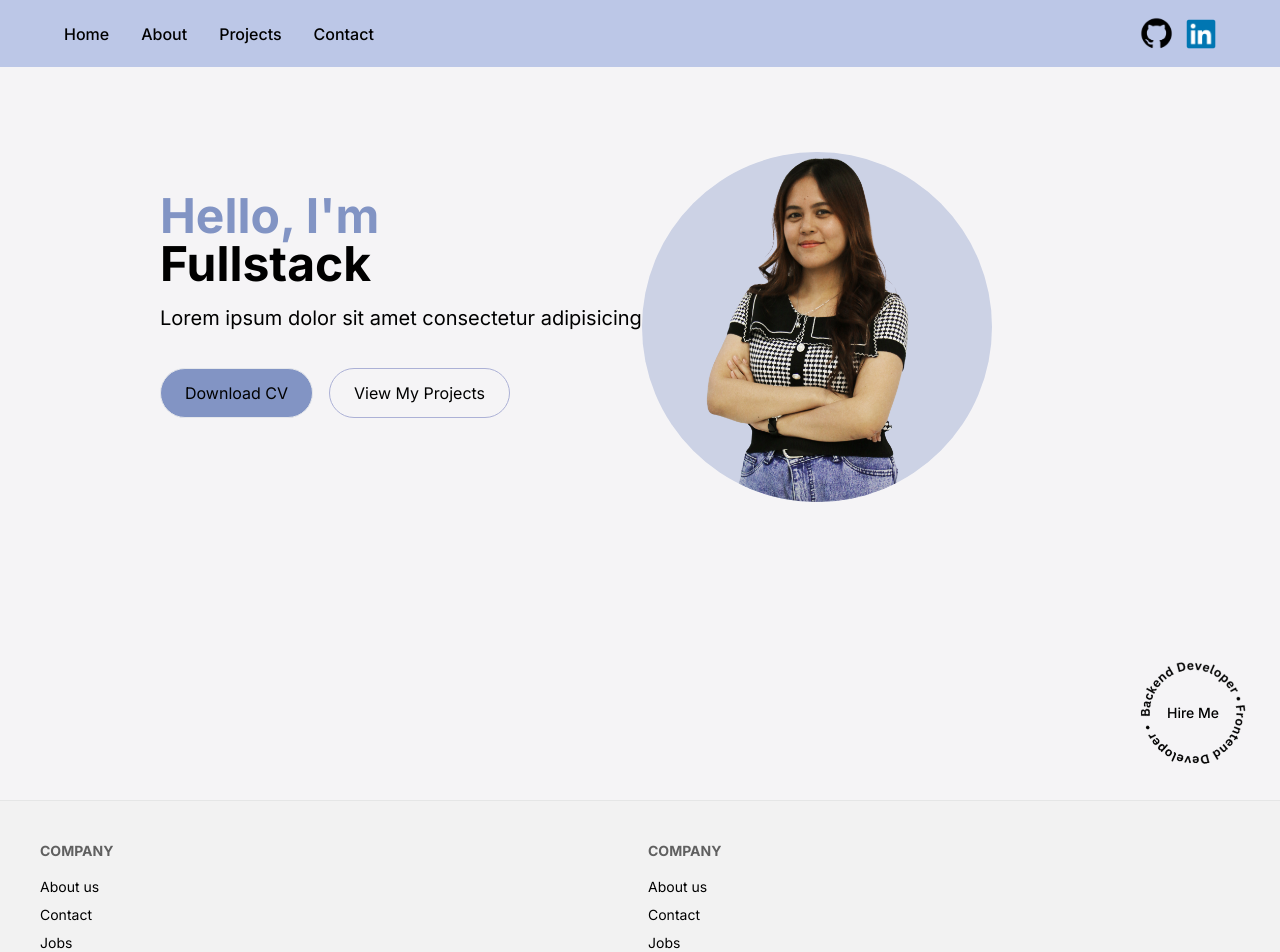
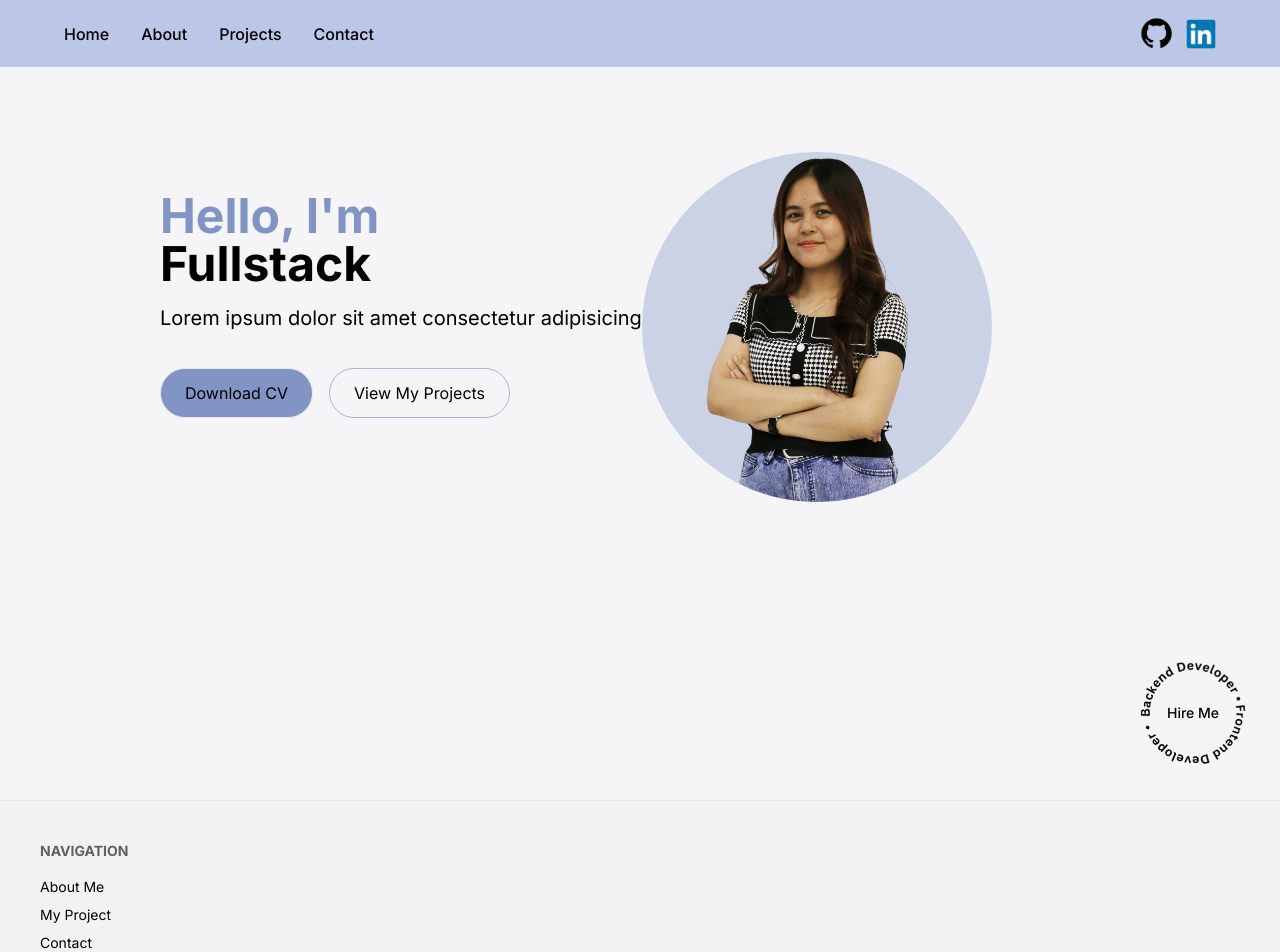
Before and after one commit to tanyaardhia/web_portofolio, a Next.js app in the folder my-porto/: page / in a window 1280 px wide. Shown: the top 952 px of the page. Built offline with nearby package versions, Linux system fonts and the light colour scheme.

Commit message:
fix: footer

```diff
--- a/my-porto/src/components/Footer.tsx
+++ b/my-porto/src/components/Footer.tsx
@@ -1,20 +1,20 @@
+import Link from "next/link";
+
 export default function Footer() {
   return (
     <div>
       <footer className="footer p-10 bg-base-200 text-base-conten border-base-300 border-t">
         <nav>
-          <h6 className="footer-title">Company</h6>
-          <a className="link link-hover">About us</a>
-          <a className="link link-hover">Contact</a>
-          <a className="link link-hover">Jobs</a>
-          <a className="link link-hover">Press kit</a>
-        </nav>
-        <nav>
-          <h6 className="footer-title">Company</h6>
-          <a className="link link-hover">About us</a>
-          <a className="link link-hover">Contact</a>
-          <a className="link link-hover">Jobs</a>
-          <a className="link link-hover">Press kit</a>
+          <h6 className="footer-title">NAVIGATION</h6>
+          <Link href="/About" className="link link-hover">
+            <p>About Me</p>
+          </Link>
+          <Link href="/Projects" className="link link-hover">
+            My Project
+          </Link>
+          <Link href="/Contact" className="link link-hover">
+            Contact
+          </Link>
         </nav>
       </footer>
       <footer className="footer px-10 py-4 bg-base-200 text-base-content border-base-300">
```
